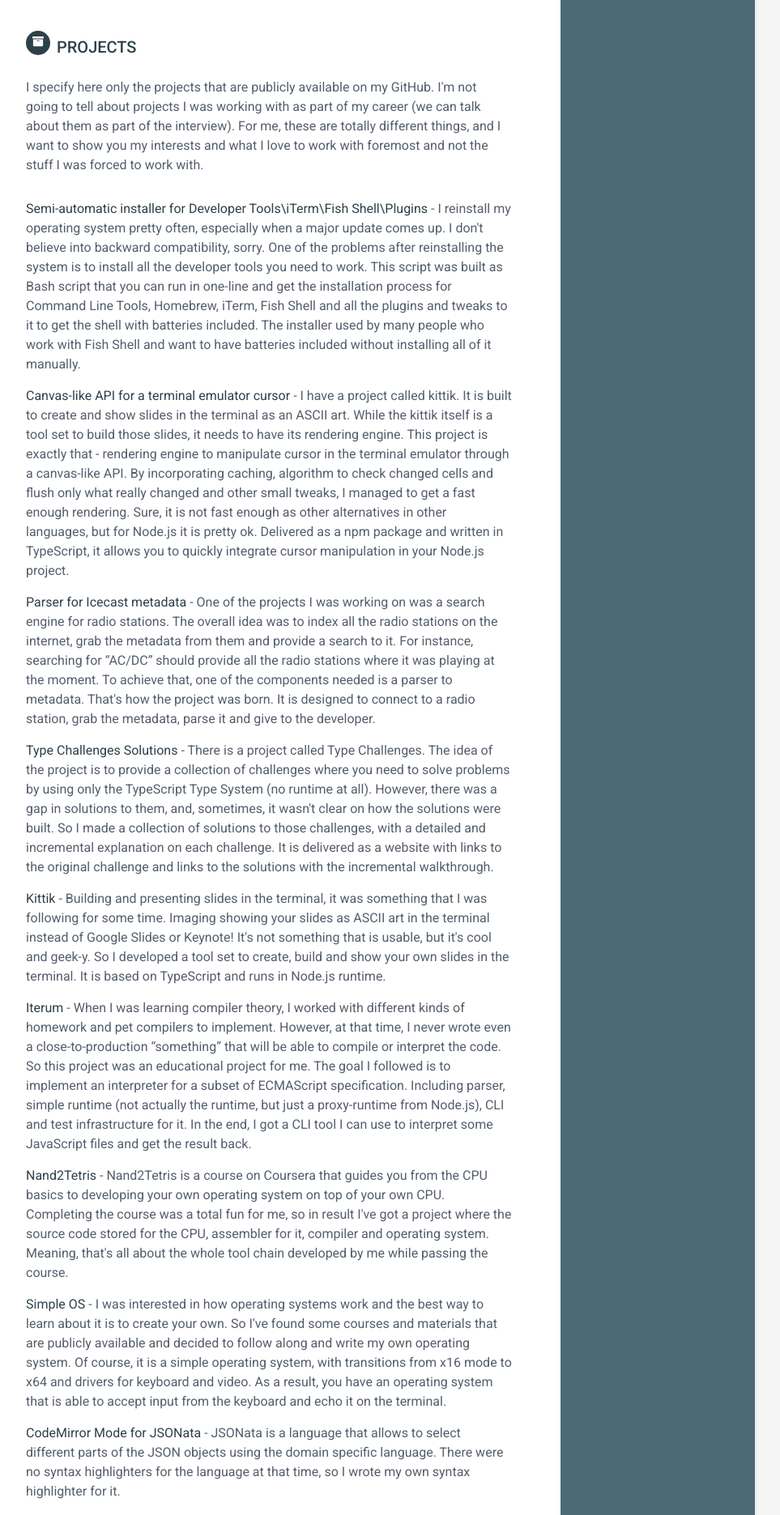
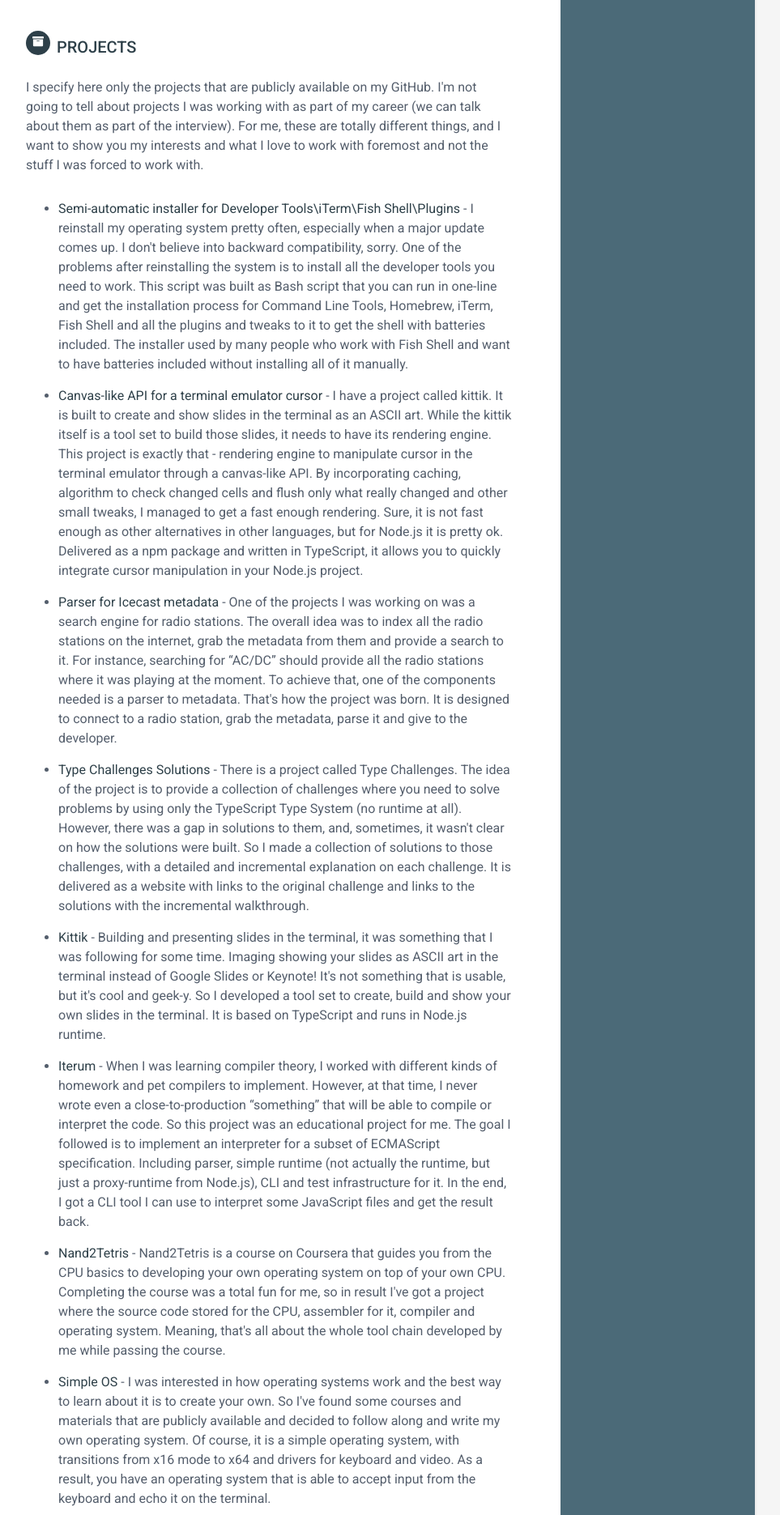
Before and after one commit to ghaiklor/cv.ghaiklor.com, a Jekyll site: the page built from index.html, in a window 1280 px wide. Shown: the part 1851-3722 px from the top of the page at 81% size, without its empty margins (188-1151 px from the left). Built offline with Jekyll 4.4.1, drawn with Linux system fonts in a browser that asks for light colours.

Commit message:
[projects]: make projects list as unordered list

```diff
--- a/_includes/projects.html
+++ b/_includes/projects.html
@@ -5,11 +5,13 @@
     {{ site.data.projects.intro }}
   </div>
 
-  {% for project in site.data.projects.items %}
-  <div class="item">
-    <span class="project-title">
-      <a href="{{ project.link }}" target="_blank" rel="noopener">{{ project.title }}</a>
-    </span> - <span class="project-tagline">{{ project.description }}</span>
-  </div>
-  {% endfor %}
+  <ul>
+    {% for project in site.data.projects.items %}
+    <li class="item">
+      <span class="project-title">
+        <a href="{{ project.link }}" target="_blank" rel="noopener">{{ project.title }}</a>
+      </span> - <span class="project-tagline">{{ project.description }}</span>
+    </li>
+    {% endfor %}
+  </ul>
 </section>
```
